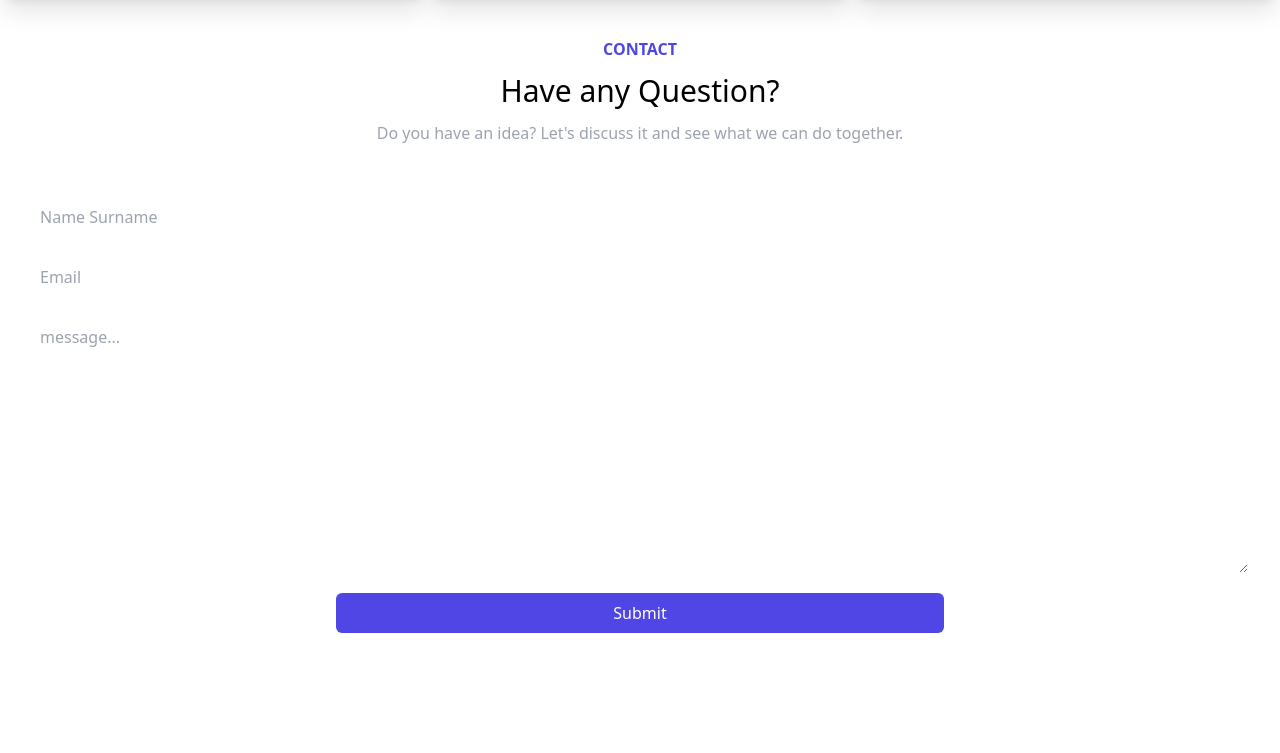
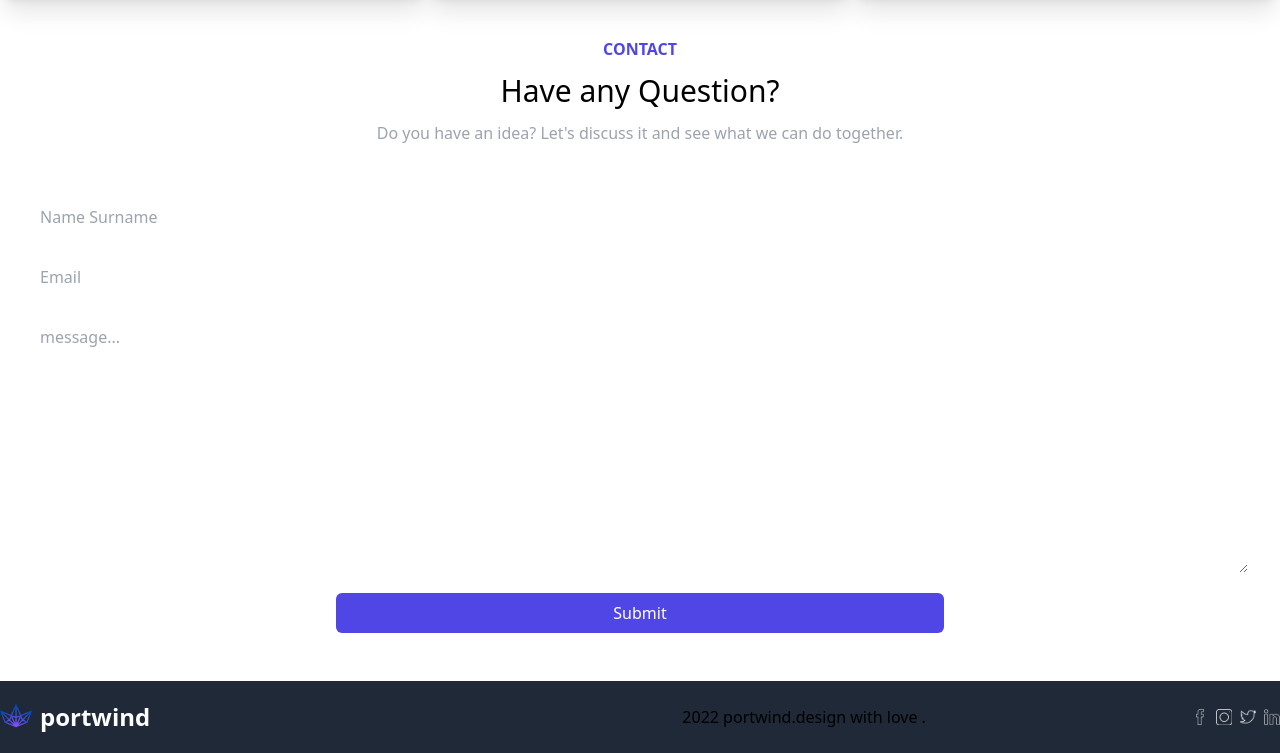
Before and after one commit to RusirikaFernando/Portfolio_TailwindCSS, a website: page index.html in a window 1280 px wide. Shown: the part 2393-3146 px from the top of the page. Before the commit the page ends 3074 px from the top, so only its background shows below. Drawn offline with nearby package versions, Linux system fonts and the light colour scheme; files that its build step writes are made by us from their sources.

Commit message:
created the footer

```diff
--- a/index.html
+++ b/index.html
@@ -273,6 +273,44 @@
       </div>
     </div>
 
+<!--footer-->
+<div class=" bg-gray-800 w-full ">
+
+        <div class="container mx-auto py-5 flex items-center justify-between ">
+
+            <div class="flex items-center gap-2">
+
+                <img class="w-8" src="./img/logo.png" alt="">
+
+                <span class="text-2xl font-bold text-white">portwind</span>
+
+            </div>
+
+            <span class="hidden md:block font-medium text-white"></span>2022 portwind.design with love .</span>
+
+
+
+            <div class="flex gap-2">
+
+                <img class="w-4 cursor-pointer" src="./img/facebook.png" alt="">
+
+                <img class="w-4 cursor-pointer" src="./img/instagram.png" alt="">
+
+                <img class="w-4 cursor-pointer" src="./img/twitter.png" alt="">
+
+                <img class="w-4 cursor-pointer" src="./img/linkedin.png" alt="">
+
+            </div>
+
+
+
+        </div>
+
+    </div>
+
+
+
+
     <script src="./app.js"></script>
     <script src="./autotyping.js"></script>
   </body>
```
